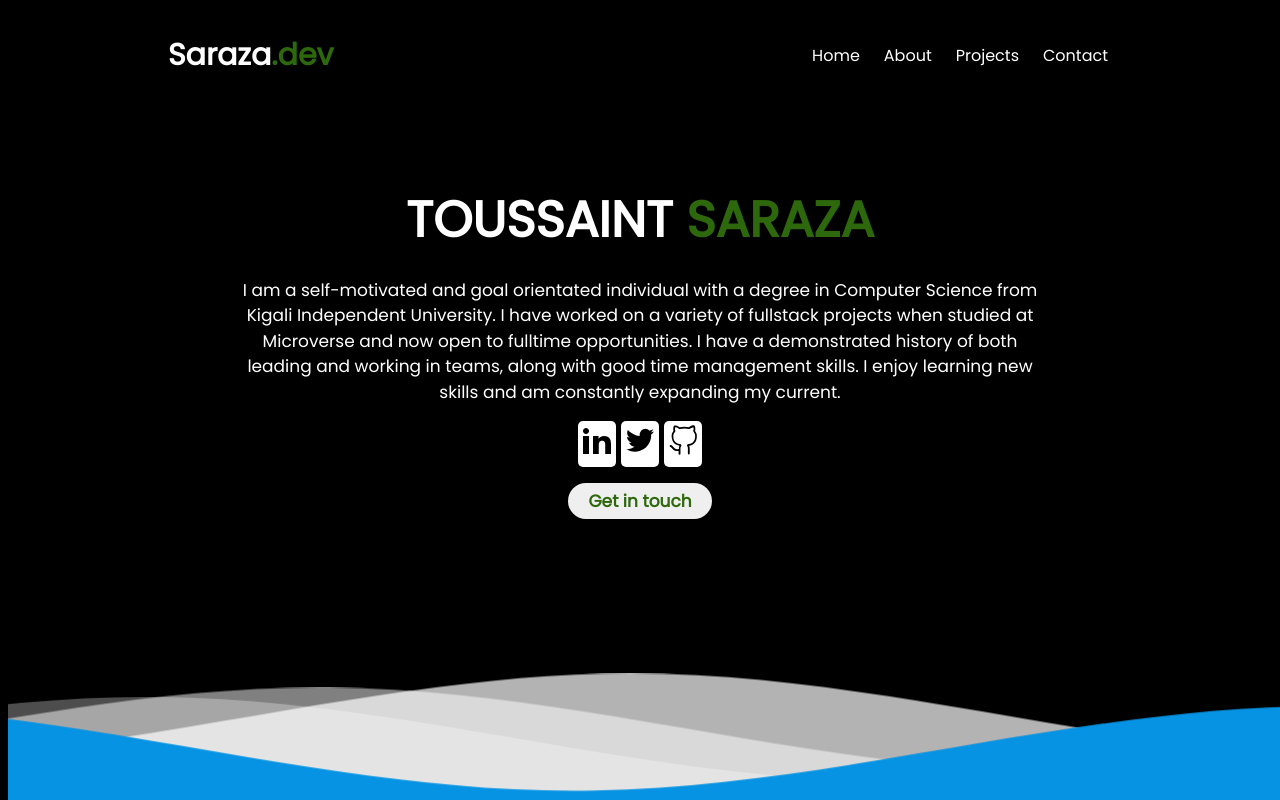
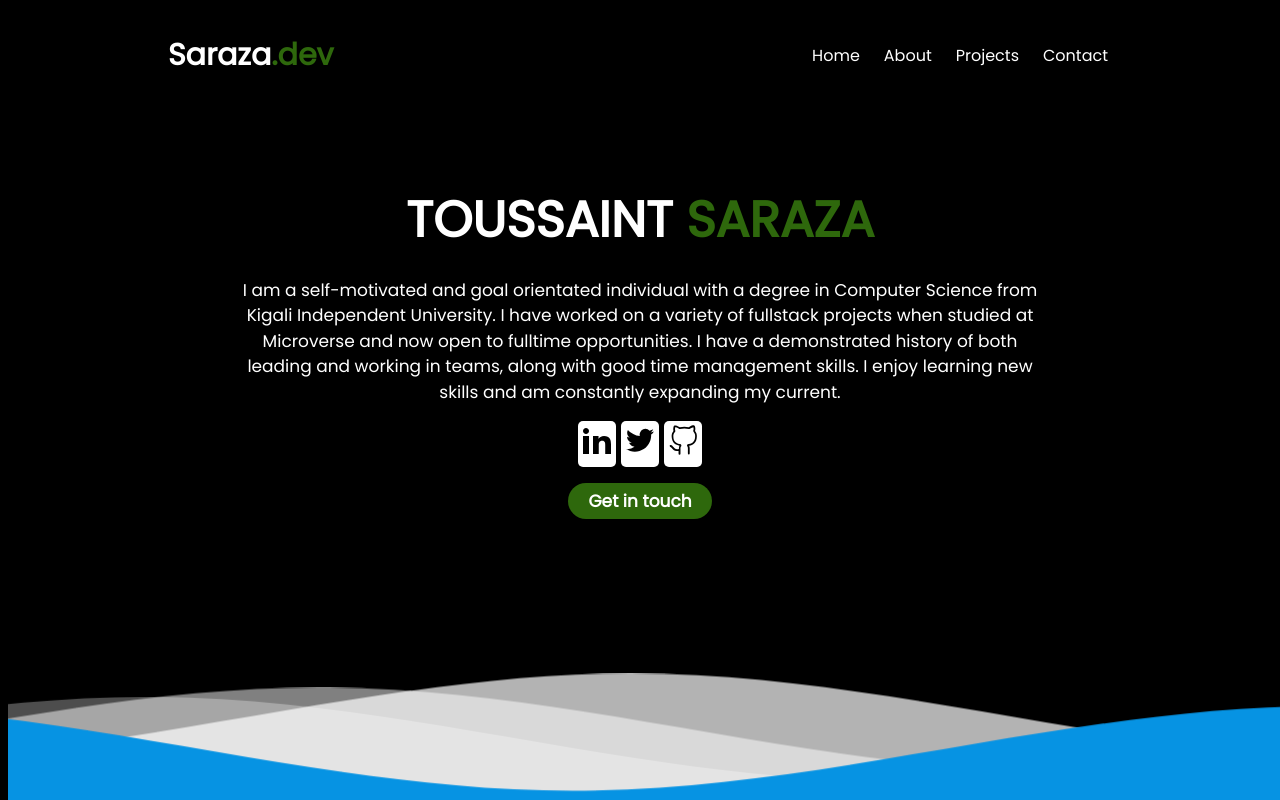
Before and after one commit to sarazaToussaint/Saraza-dev, a React (Create React App) app: page / in a window 1280 px wide. Built offline with nearby package versions, Linux system fonts and the light colour scheme.

Commit message:
Fix some errors

```diff
--- a/src/components/Home.jsx
+++ b/src/components/Home.jsx
@@ -31,7 +31,7 @@ const Home = () => (
           <VscGithubAlt />
         </a>
       </div>
-      <Link className="buton" to="/Contact"><button type="button" className="myDiv btn btn-primary">Get in touch</button></Link>
+      <Link className="buton" to="/Contact"><button type="button" className="myBtn btn btn-primary">Get in touch</button></Link>
     </div>
 
     <div className="waves-container">
```
